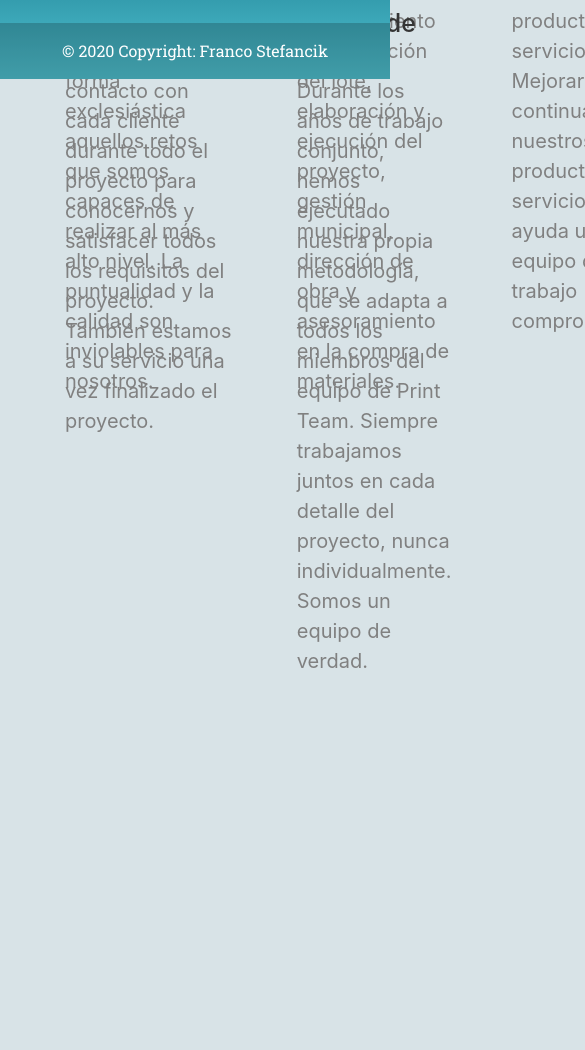
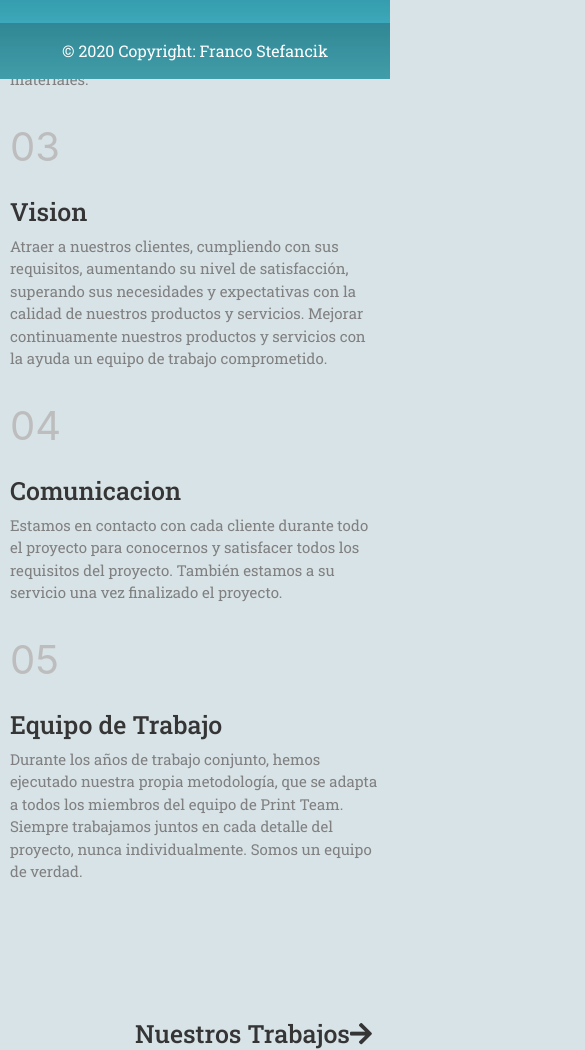
Before and after one commit to FrancoStefancik/printteam, a website: page views/empresa.html in a window 390 px wide. Shown: the part 765-1815 px from the top of the page, 585 px wide, since content can reach past the window. Before the commit the page ends 1441 px from the top, so only its background shows below. Drawn offline with nearby package versions, Linux system fonts and the light colour scheme.

Commit message:
corrigiendo responisve

```diff
--- a/scss/_grillaEmpresa.scss
+++ b/scss/_grillaEmpresa.scss
@@ -47,3 +47,61 @@
     margin-top: 10px;
     color: #353535;
 }
+
+
+@media only screen and (min-width:0px) and (max-width:767px){
+
+    .box-container{
+        display: grid;
+        grid-template-columns: repeat(1, 100%);
+        grid-auto-rows: auto;
+        padding: 10px;
+        grid-gap: 10px;
+        padding-top: 0px;
+        width: 100%;
+    }
+    .box__item{
+        position: relative;
+        padding: 0px;
+        margin: 0px;
+    }
+    .box__par{
+        width: 100%;
+        height: 100%;
+        color: grey;
+        font-size: 15px;
+        font-family: $font;
+    }
+    .box__title{
+        color: #353535;
+        font-size: 25px;
+        font-family: $font;
+    }
+    .box__number{
+        color: rgb(189, 189, 189);
+        font-size: 40px;
+        padding-bottom: 20px;
+        margin-bottom: 0px;
+    }
+    .box__titleEnlace{
+        font-family: $font;
+        position: relative;
+        display: inline-block;
+        bottom: -110px;
+        right: -125px;
+        font-size: 25px;
+    }
+    .textoEmpresa{
+        text-decoration: none;
+        color: #353535;
+        text-decoration-color: #353535;
+        font-family: $font;
+    }
+    .pageTitle{
+        font-family: $font;
+        font-size: 40px;
+        padding-top: 10px;
+        margin-top: 10px;
+        color: #353535;
+    }
+}
--- a/scss/_inicio.scss
+++ b/scss/_inicio.scss
@@ -14,7 +14,7 @@
 .carrusel{
     display: flex;
     justify-content: center;
-    width: 50vw;
+    width: 100%;
     margin: auto;
 }
 }
```
Also changed, not shown: css/estilo.css.
